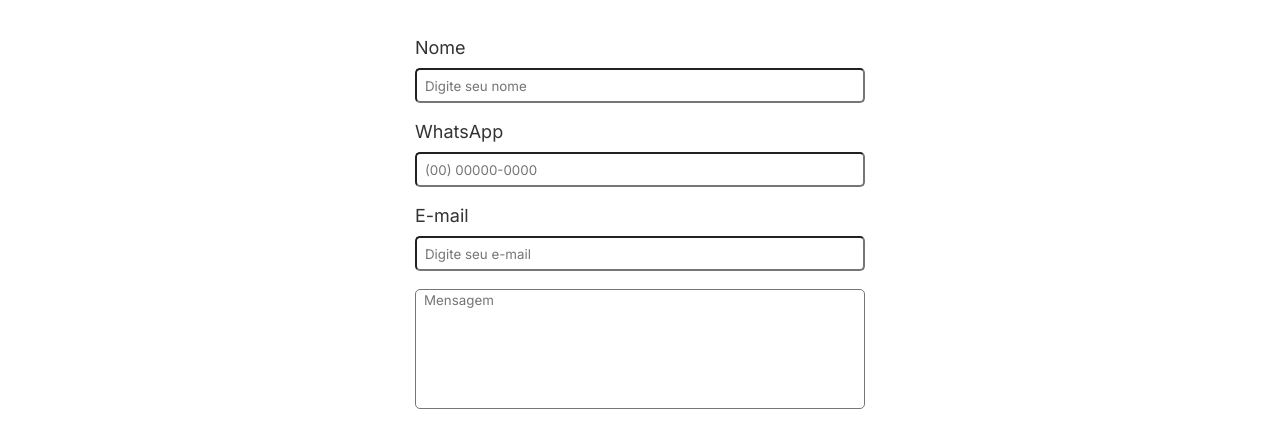
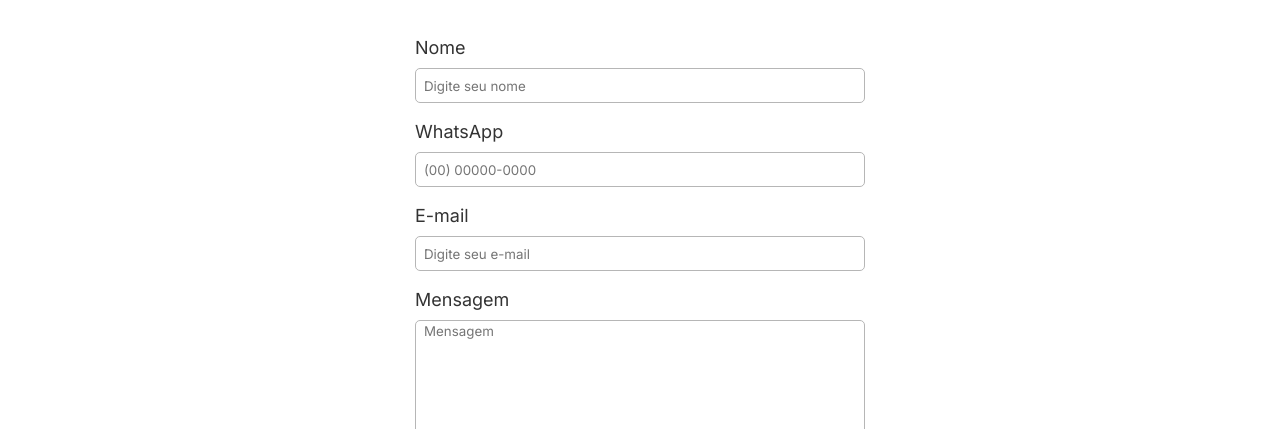
Before and after one commit to natashalimeres/ramires-pinturas, a plain HTML site: page index.html in a window 1280 px wide. Shown: the part 2481-2910 px from the top of the page. Drawn offline with Linux system fonts and the light colour scheme.

Commit message:
Adding Message Label

```diff
--- a/index.html
+++ b/index.html
@@ -163,7 +163,7 @@
               placeholder="Digite seu e-mail"
               name="email"
             />
-
+            <label for="mensagem">Mensagem</label>
             <textarea placeholder="Mensagem" id="msg"></textarea>
 
             <input
--- a/styles.css
+++ b/styles.css
@@ -292,16 +292,17 @@ form input[type="text"],
   padding-left: 8px;
   width: 450px;
   height: 35px;
+  border: 0.5px solid #b6b6b6;
   border-radius: 5px;
 }
 
 form textarea {
   padding-left: 8px;
-  margin-top: 10px;
   width: 450px;
   height: 120px;
   line-height: 20px;
   resize: none;
+  border: 0.5px solid #b6b6b6;
   border-radius: 5px;
 }
 
```
